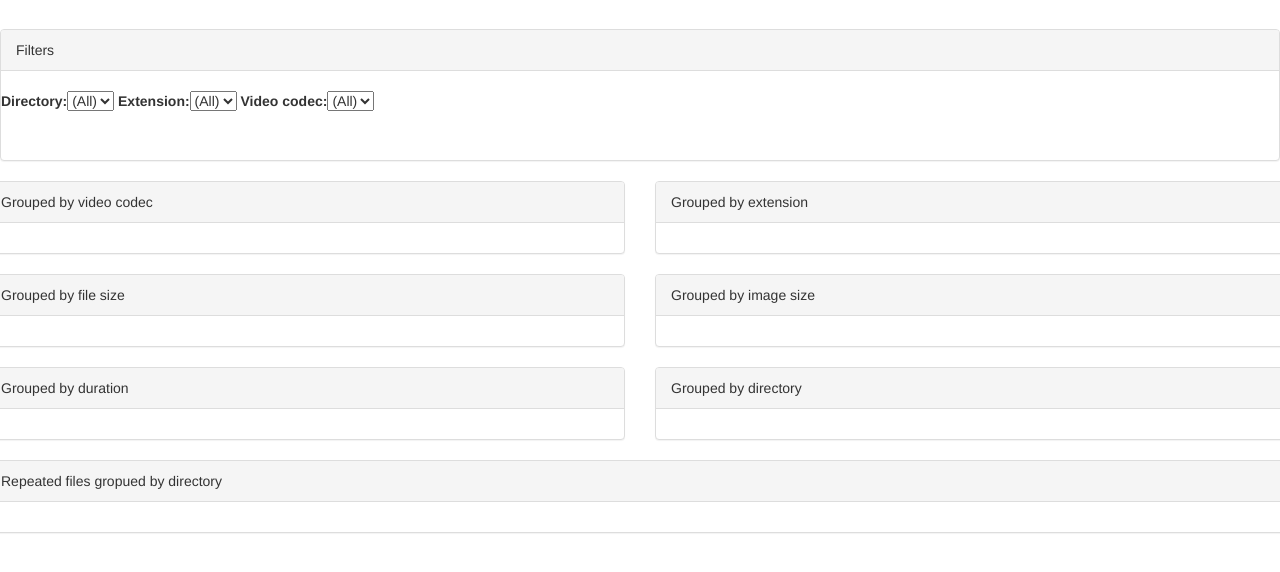
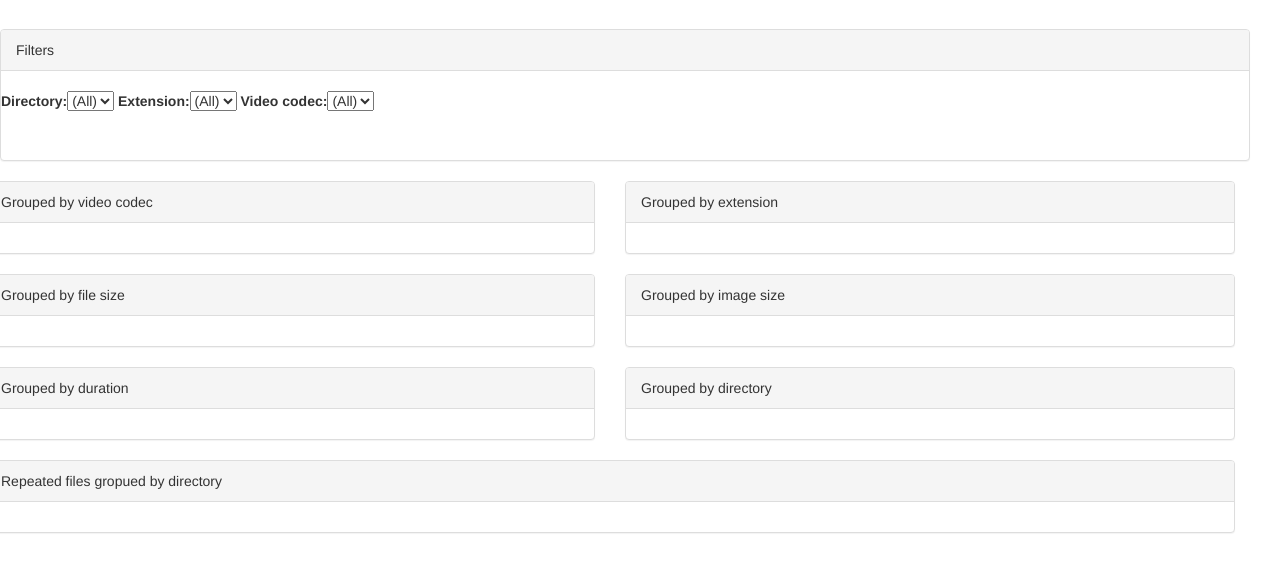
Before and after one commit to davidbt/djmediastreamer, a Django app: template djmediastreamer/templates/djmediastreamer/statistics.html in a window 1280 px wide. Shown: the part 51-623 px from the top of the page. Run offline with Django 3.2, Linux system fonts and the light colour scheme; the template is opened without the code that fills it: values that come from a table or form of the project are taken from there, others are empty; some libraries are stand-ins or nearby versions.

Commit message:
Avoid horizontal scrolling in Statistics page.

```diff
--- a/djmediastreamer/static/djmediastreamer/css/statistics.css
+++ b/djmediastreamer/static/djmediastreamer/css/statistics.css
@@ -1,3 +1,7 @@
 .modal-extra-lg {
   width: 95%;
 }
+
+.chart-row {
+  width: 100%;
+}
--- a/djmediastreamer/templates/djmediastreamer/statistics.html
+++ b/djmediastreamer/templates/djmediastreamer/statistics.html
@@ -38,7 +38,7 @@
   </div>
 </div>
 
-<div class="row">
+<div class="row chart-row">
   <div class="col-sm-12">
     <div class="panel panel-default">
       <div class="panel-heading">Filters</div>
@@ -51,7 +51,7 @@
   </div>
 </div>
 
-<div class="row">
+<div class="row chart-row">
   <div class="col-sm-6">
     <div class="panel panel-default">
       <div class="panel-heading">Grouped by video codec</div>
@@ -70,7 +70,7 @@
   </div>
 </div>
 
-<div class="row">
+<div class="row chart-row">
   <div class="col-sm-6">
     <div class="panel panel-default">
       <div class="panel-heading">Grouped by file size</div>
@@ -89,7 +89,7 @@
   </div>
 </div>
 
-<div class="row">
+<div class="row chart-row">
   <div class="col-sm-6">
     <div class="panel panel-default">
       <div class="panel-heading">Grouped by duration</div>
@@ -108,7 +108,7 @@
   </div>
 </div>
 
-<div class="row">
+<div class="row chart-row">
   <div class="col-sm-12">
     <div class="panel panel-default">
       <div class="panel-heading">Repeated files gropued by directory</div>
```
